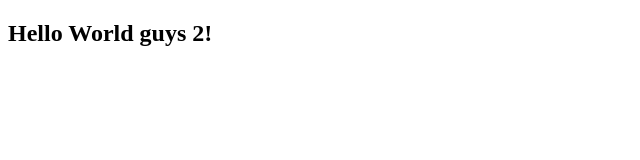
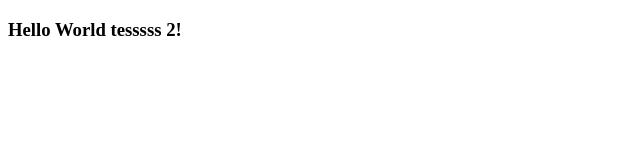
Before and after one commit to Rizkyf1510/revou_test_day1, a plain HTML site: page index.html in a window 1280 px wide. Shown: the whole page, without its empty margins (0-640 px from the left). Drawn offline with Linux system fonts and the light colour scheme.

Commit message:
3 commite

```diff
--- a/index.html
+++ b/index.html
@@ -4,6 +4,6 @@
     <title>Test</title>
   </head>
   <body>
-    <h2>Hello World guys 2!</h2>
+    <h3>Hello World tesssss 2!</h3>
   </body>
 </html>
```
